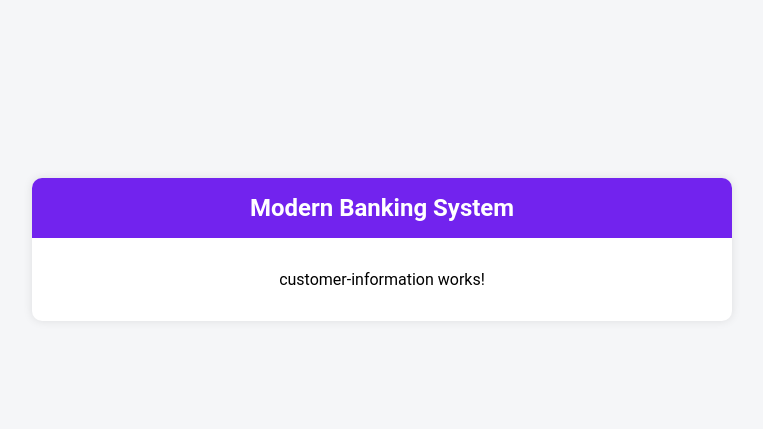
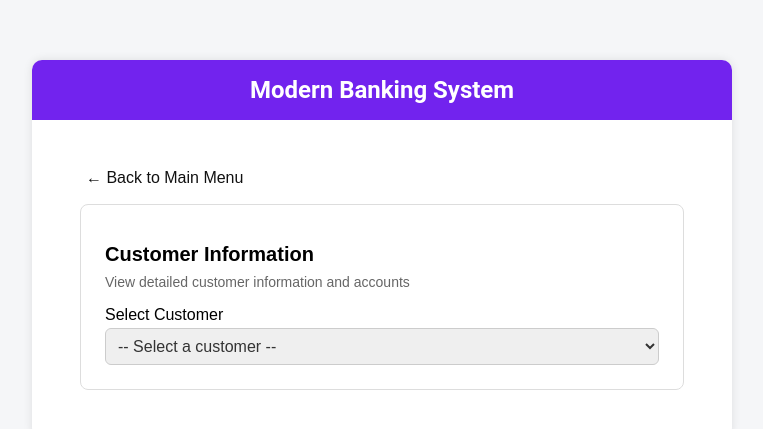
Before and after one commit to sistema-bancario-compass/FrontEnd, an Angular app: page /customer-information in a window 1280 px wide. Shown: the part 183-612 px from the top of the page, without its empty margins (258-1021 px from the left). Built offline with nearby package versions, Linux system fonts and the light colour scheme.

Commit message:
lfgiaretta: html and css on customer information page

```diff
--- a/src/app/app.component.scss
+++ b/src/app/app.component.scss
@@ -35,7 +35,5 @@
 
 .content {
   padding: 1rem;
-  display: flex;
-  justify-content: center;
-  align-items: center;
+  display: block;
 }
--- a/src/app/pages/customer-information/customer-information.component.html
+++ b/src/app/pages/customer-information/customer-information.component.html
@@ -1 +1,51 @@
-<p>customer-information works!</p>
+<div class="container">
+  <button class="back-button" (click)="goBack()">← Back to Main Menu</button>
+
+  <div class="card">
+    <h1>Customer Information</h1>
+    <p class="subtitle">View detailed customer information and accounts</p>
+
+    <label for="customer-select">Select Customer</label>
+    <select id="customer-select" [(ngModel)]="selectedCustomer">
+      <option [ngValue]="null">-- Select a customer --</option>
+      <option *ngFor="let customer of customers" [ngValue]="customer">
+        {{ customer.id }} - {{ customer.name }}
+      </option>
+    </select>
+  </div>
+
+  <div class="card" *ngIf="selectedCustomer">
+    <h2>Customer Details</h2>
+    <p><strong>Customer ID:</strong> {{ selectedCustomer.id }}</p>
+    <p><strong>Name:</strong> {{ selectedCustomer.name }}</p>
+    <p><strong>Email:</strong> {{ selectedCustomer.email }}</p>
+    <p><strong>Birth Date:</strong> {{ selectedCustomer.birthDate }}</p>
+  </div>
+
+  <div class="card" *ngIf="filteredAccounts.length > 0">
+    <h2>Accounts</h2>
+    <div *ngFor="let account of filteredAccounts" class="account-box">
+      <p><strong>Account ID:</strong> {{ account.id }}</p>
+      <p><strong>Type:</strong> {{ account.type }}</p>
+      <p><strong>Balance:</strong> ${{ account.balance.toFixed(2) }}</p>
+    </div>
+  </div>
+
+  <div class="card" *ngIf="filteredTransactions.length > 0">
+    <h2>Recent Transactions</h2>
+    <div *ngFor="let tx of filteredTransactions" class="transaction-box">
+      <p><strong>Date:</strong> {{ tx.date }}</p>
+      <p><strong>Type:</strong> {{ tx.type | titlecase }}</p>
+      <p><strong>Amount:</strong> ${{ tx.amount.toFixed(2) }}</p>
+      <p><strong>Description:</strong> {{ tx.description }}</p>
+    </div>
+  </div>
+
+  <div class="card" *ngIf="selectedCustomer && filteredAccounts.length === 0">
+    <p>No accounts found for this customer.</p>
+  </div>
+
+  <div class="card" *ngIf="selectedCustomer && filteredTransactions.length === 0">
+    <p>No recent transactions found.</p>
+  </div>
+</div>
--- a/src/app/pages/customer-information/customer-information.component.scss
+++ b/src/app/pages/customer-information/customer-information.component.scss
@@ -0,0 +1,63 @@
+.container {
+  padding: 2rem;
+  font-family: Arial, sans-serif;
+  max-width: 800px;
+  margin: 0 auto;
+}
+
+.back-button {
+  background: none;
+  border: none;
+  color: #111;
+  font-size: 1rem;
+  cursor: pointer;
+
+  &:hover {
+    text-decoration: underline;
+  }
+}
+
+.card {
+  margin-top: 1rem;
+  padding: 1.5rem;
+  border: 1px solid #ddd;
+  border-radius: 0.5rem;
+  background-color: white;
+
+  h1, h2 {
+    font-size: 1.25rem;
+    font-weight: bold;
+    margin-bottom: 0.5rem;
+  }
+
+  .subtitle {
+    margin-bottom: 1rem;
+    color: #666;
+    font-size: 0.875rem;
+  }
+
+  label {
+    display: block;
+    margin-bottom: 0.25rem;
+    font-weight: 500;
+  }
+
+  select {
+    width: 100%;
+    padding: 0.5rem;
+    border: 1px solid #ccc;
+    border-radius: 0.375rem;
+    font-size: 1rem;
+    color: #333;
+  }
+
+  .account-box, .transaction-box {
+    border-top: 1px solid #eee;
+    padding-top: 0.75rem;
+    margin-top: 0.75rem;
+  }
+
+  p {
+    margin: 0.25rem 0;
+  }
+}
--- a/src/app/pages/customer-information/customer-information.component.ts
+++ b/src/app/pages/customer-information/customer-information.component.ts
@@ -1,11 +1,99 @@
 import { Component } from '@angular/core';
+import { CommonModule } from '@angular/common';
+import { FormsModule } from '@angular/forms';
+import { Router } from '@angular/router';
 
 @Component({
   selector: 'app-customer-information',
-  imports: [],
+  standalone: true,
+  imports: [CommonModule, FormsModule],
   templateUrl: './customer-information.component.html',
-  styleUrl: './customer-information.component.scss'
+  styleUrls: ['./customer-information.component.scss']
 })
 export class CustomerInformationComponent {
+  constructor(private router: Router) {}
 
+  goBack() {
+    this.router.navigate(['/']);
+  }
+
+  customers = [
+    {
+      id: 'C00001',
+      name: 'Alice Silva',
+      email: 'alice.silva@example.com',
+      birthDate: '1990-04-21'
+    },
+    {
+      id: 'C00002',
+      name: 'Bob Esponja',
+      email: 'bob@abacaxi.com',
+      birthDate: '1986-07-14'
+    },
+    {
+      id: 'C00003',
+      name: 'Carlos Souza',
+      email: 'carlos.souza@example.com',
+      birthDate: '1978-12-09'
+    }
+  ];
+
+  selectedCustomer: any = null;
+
+  accounts = [
+    {
+      customerId: 'C00001',
+      id: 'A001',
+      type: 'Checking',
+      balance: 1250.75
+    },
+    {
+      customerId: 'C00001',
+      id: 'A002',
+      type: 'Savings',
+      balance: 3620.90
+    },
+    {
+      customerId: 'C00002',
+      id: 'A003',
+      type: 'Checking',
+      balance: 980.15
+    }
+  ];
+
+  transactions = [
+    {
+      customerId: 'C00001',
+      date: '2025-04-20',
+      type: 'credit',
+      amount: 1500,
+      description: 'Salary'
+    },
+    {
+      customerId: 'C00001',
+      date: '2025-04-22',
+      type: 'debit',
+      amount: 300,
+      description: 'Grocery Shopping'
+    },
+    {
+      customerId: 'C00002',
+      date: '2025-04-21',
+      type: 'debit',
+      amount: 100,
+      description: 'Subscription Service'
+    }
+  ];
+
+  get filteredAccounts() {
+    return this.selectedCustomer
+      ? this.accounts.filter(a => a.customerId === this.selectedCustomer.id)
+      : [];
+  }
+
+  get filteredTransactions() {
+    return this.selectedCustomer
+      ? this.transactions.filter(t => t.customerId === this.selectedCustomer.id)
+      : [];
+  }
 }
```
